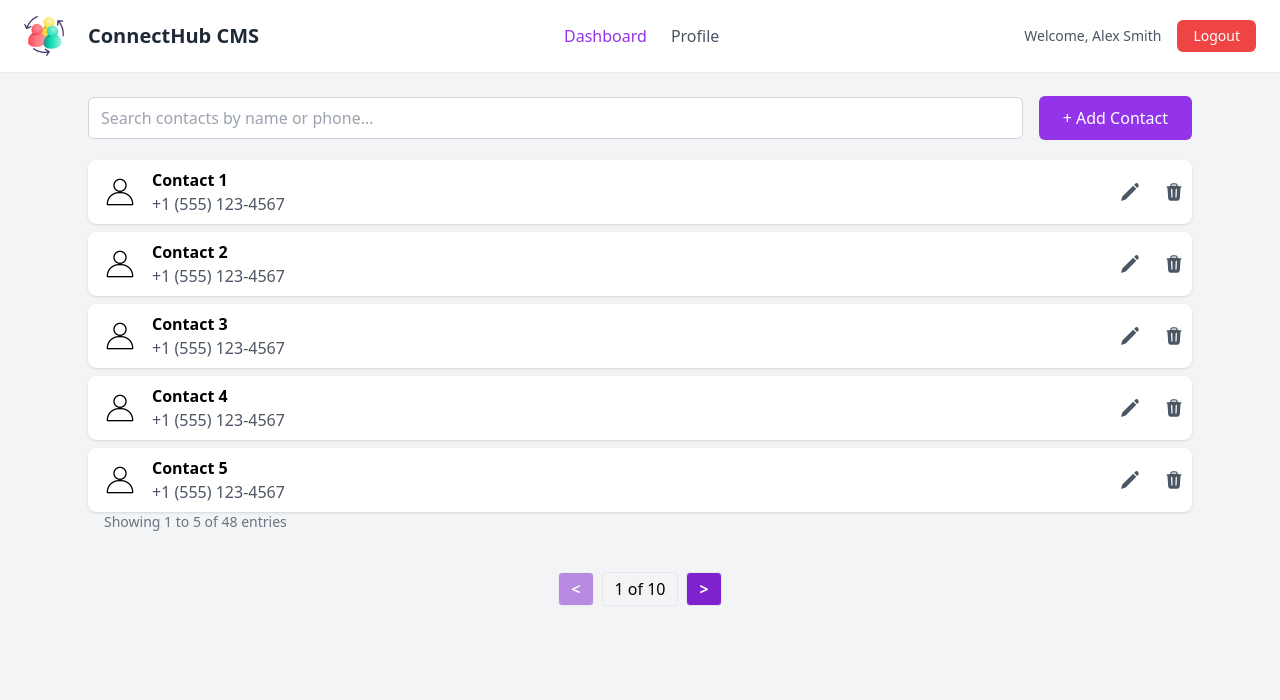
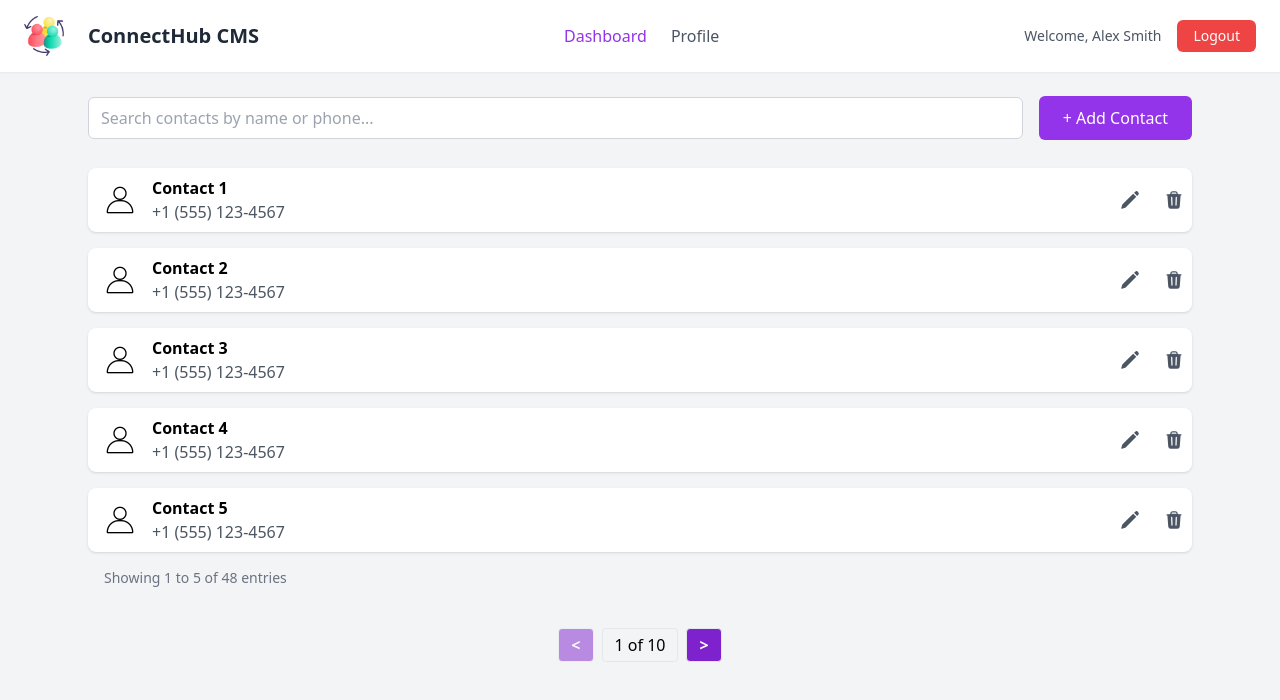
Before and after one commit to muhammadanascode/contact-management-frontend, a React (Create React App) app: page / in a window 1280 px wide. Shown: the top 700 px of the page. Built offline with nearby package versions, Linux system fonts and the light colour scheme.

Commit message:
fix: Adjust spacing in ContactItem and ContactList components for improved layout

```diff
--- a/src/components/ContactItem.js
+++ b/src/components/ContactItem.js
@@ -9,7 +9,7 @@ const ContactItem = ({ contact, onEdit, onDelete }) => {
     return (
         <>
             {/* Contact row container: flex layout with space between content and action buttons */}
-            <div className="flex flex-row justify-between bg-white rounded-lg shadow mt-2 w-full">
+            <div className="flex flex-row justify-between bg-white rounded-lg shadow mt-4 w-full">
                 {/* Left section: contact avatar/logo and contact details */}
                 <div className='flex flex-row gap-2 items-center ml-4'>
                     {/* Contact avatar icon */}
--- a/src/components/ContactList.js
+++ b/src/components/ContactList.js
@@ -116,7 +116,7 @@ const ContactList = () => {
             />
 
             {/* Summary text: shows the visible range and total count */}
-            <div className="px-4 pb-4 text-sm text-gray-500">
+            <div className="px-4 pb-4 text-sm text-gray-500 mt-4">
                 Showing {start + 1} to {Math.min(start + ITEMS_PER_PAGE, contacts.length)} of {contacts.length} entries
             </div>
 
```
